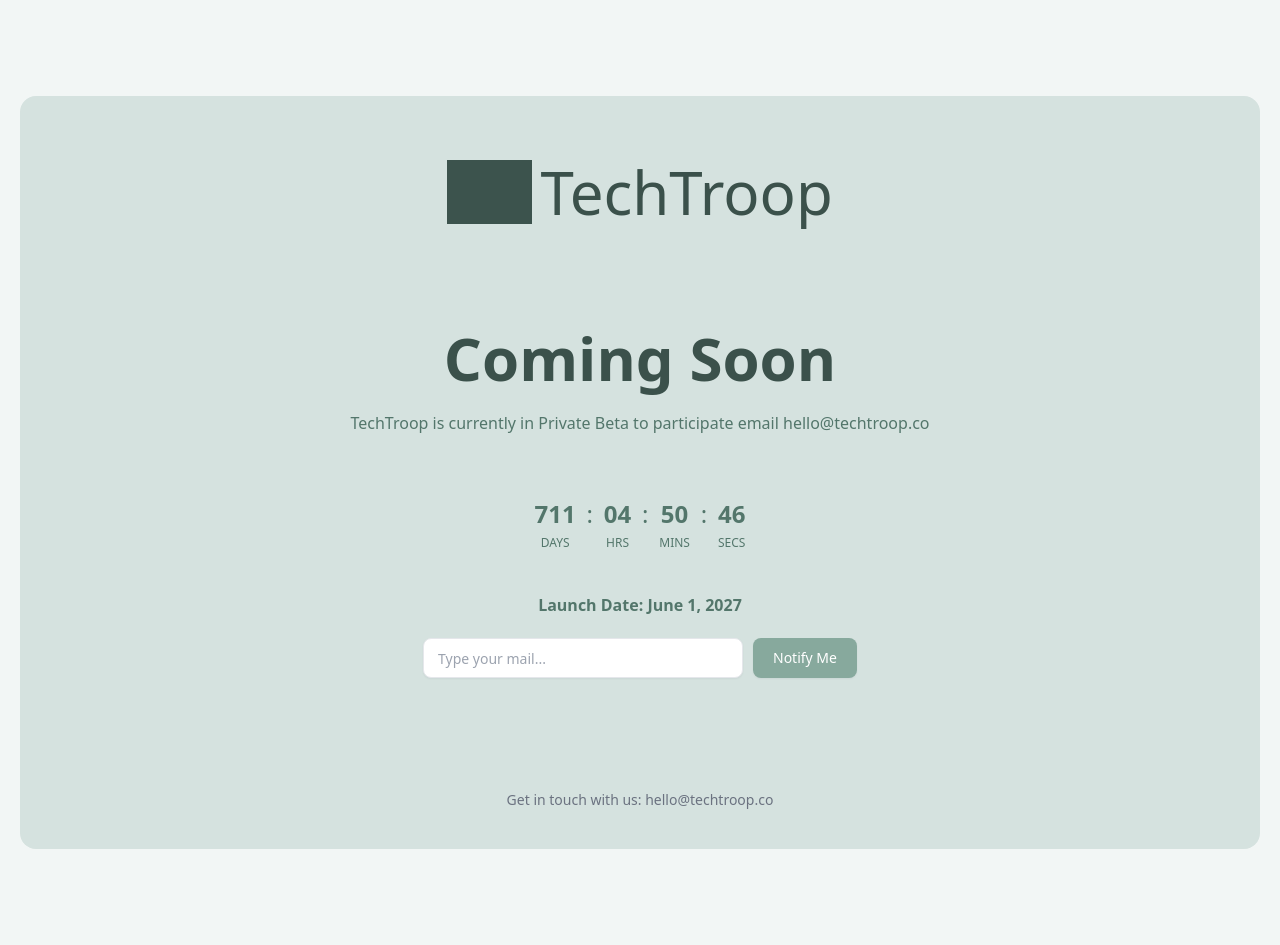
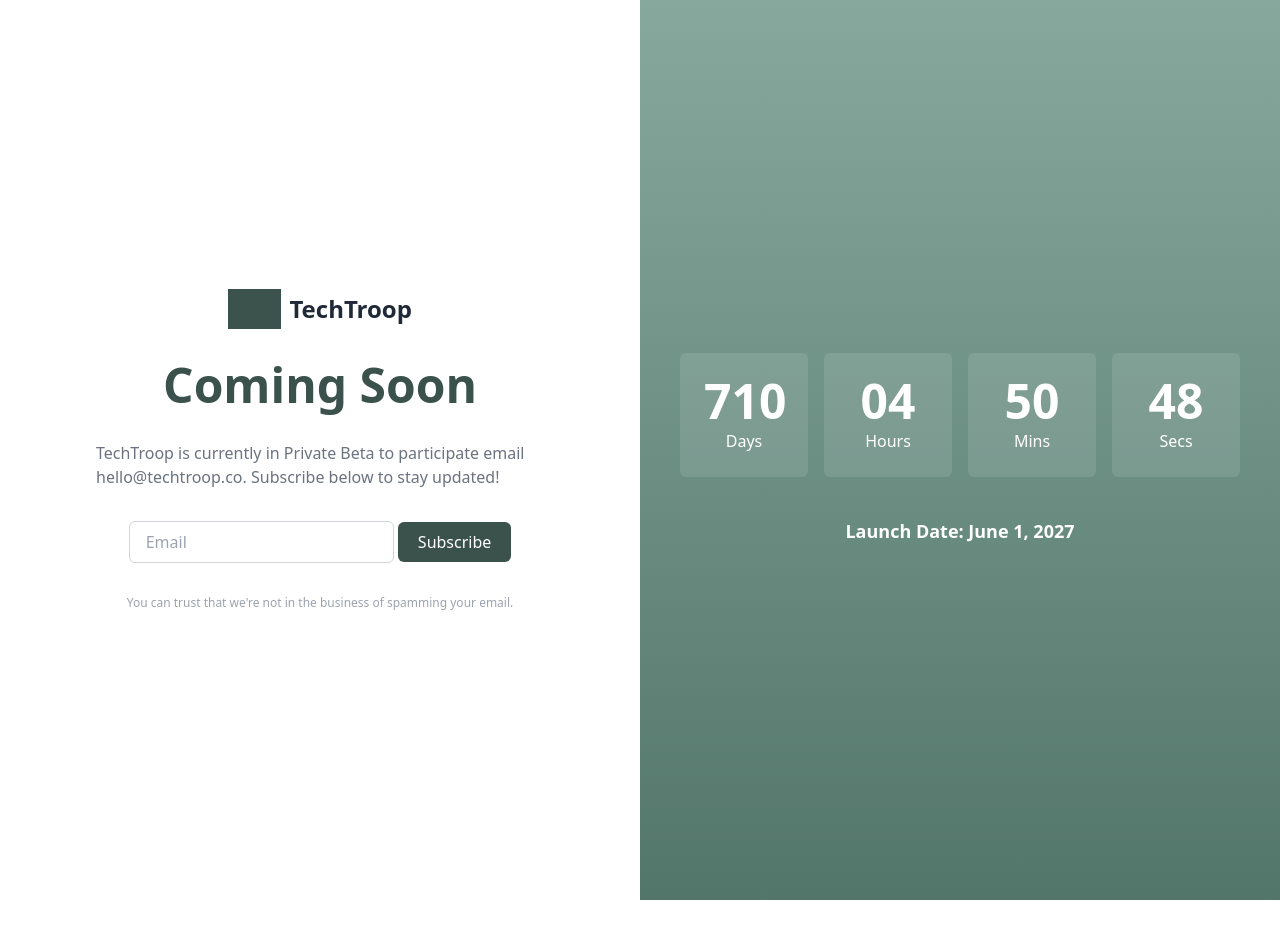
Before and after one commit to techtroop-co/techtroop-co.github.io, a Jekyll site: the page built from index.markdown, in a window 1280 px wide. Built offline with Jekyll 4.4.1, drawn with Linux system fonts in a browser that asks for light colours; nearby versions of some CDN libraries; after the commit the page ends 900 px from its top, so only the background shows below that; grey boxes are pictures that could not be loaded.

Commit message:
Fixed layout

```diff
--- a/_layouts/home.html
+++ b/_layouts/home.html
@@ -13,7 +13,6 @@
 <link rel="manifest" href="https://app.techtroop.co/site.webmanifest">
 
 <title>TechTroop</title>
-
 <script src="https://cdn.tailwindcss.com"></script>
   <script>
     tailwind.config = {
@@ -48,133 +60,123 @@ font-family: DM Sans, sans-serif;
 .logo {
 filter: brightness(0) saturate(100%) invert(28%) sepia(31%) saturate(287%) hue-rotate(113deg) brightness(96%) contrast(92%);
 }
+hr {
+  display: block;
+  height: 1px;
+  border: 0;
+  border-top: 1px solid #3b514b;
+  margin: 1em 0;
+  padding: 0;
+}
 </style>
 
-<body class="bg-techtroop50">
+  <body class="bg-white font-sans">
+    <div class="min-h-screen flex flex-col md:flex-row ml-subscribe-form-27469981">
+      <!-- Left: Text and Subscription -->
+      <div class="md:w-1/2 flex flex-col justify-center items-center p-6 md:p-20 text-center md:text-left space-y-8">
+        <div class="flex items-center justify-center md:justify-start gap-2">
+          <img src="https://app.techtroop.co/assets/logo-0e9d903b.svg" alt="TechTroop Logo" class="h-10 logo" />
+          <span class="text-2xl font-semibold text-gray-800">TechTroop</span>
+        </div>
+        <h1 class="text-4xl md:text-5xl font-bold text-techtroop800">Coming Soon</h1>
+        <p class="text-gray-500 max-w-md">TechTroop is currently in Private Beta to participate email hello@techtroop.co. Subscribe below to stay updated!</p>
 
-<section class="py-24 relative">
-        <div class="w-full max-w-7xl px-4 md:px-5 lg:px-5 mx-auto">
-            <div class="w-full md:px-16 px-10 md:pt-16 pt-10 pb-10 bg-techtroop200 rounded-2xl flex-col justify-end items-center lg:gap-28 md:gap-16 gap-10 inline-flex">
-                <div class="flex-col justify-end items-center lg:gap-16 gap-10 flex">
-                    <div class="flex flex-row items-center justify-center gap-2 mb-10"><img src="https://app.techtroop.co/assets/logo-0e9d903b.svg" class="h-16 logo"><span class="text-6xl font-medium text-brand-950 text-techtroop800">TechTroop</span></div>
+        <div id="mlb2-27469981" class="ml-form-embedContainer ml-subscribe-form ml-subscribe-form-27469981">
 
-                    <div class="flex-col justify-center items-center gap-10 flex">
-                        <div class="flex-col justify-start items-center gap-2.5 flex">
-                            <h2 class="text-center text-techtroop800 md:text-6xl text-5xl font-bold font-manrope leading-normal mb-3">Coming Soon</h2>
-                            <p class="text-center text-techtroop600 text-base font-normal leading-relaxed mb-5">TechTroop is currently in Private Beta to participate email hello@techtroop.co</p>
-                        </div>
-                        <div class="flex items-start justify-center w-full gap-2 count-down-main">
-                            <div class="timer flex flex-col gap-0.5">
-                                <div class="">
-                                    <h3 class="countdown-element days text-center text-techtroop600 text-2xl font-bold font-manrope leading-9"></h3>
-                                </div>
-                                <p class="text-center text-techtroop600 text-xs font-normal leading-normal w-full">DAYS</p>
-                            </div>
-                            <h3 class="w-3 text-center text-techtroop600 text-2xl font-medium font-manrope leading-9">:</h3>
-                            <div class="timer flex flex-col gap-0.5">
-                                <div class="">
-                                    <h3 class="countdown-element hours text-center text-techtroop600 text-2xl font-bold font-manrope leading-9"></h3>
-                                </div>
-                                <p class="text-center text-techtroop600 text-xs font-normal leading-normal w-full">HRS</p>
-                            </div>
-                            <h3 class="w-3 text-center text-techtroop600 text-2xl font-medium font-manrope leading-9">:</h3>
-                            <div class="timer flex flex-col gap-0.5">
-                                <div class="">
-                                    <h3 class="countdown-element minutes text-center text-techtroop600 text-2xl font-bold font-manrope leading-9"></h3>
-                                </div>
-                                <p class="text-center text-techtroop600 text-xs font-normal leading-normal w-full">MINS</p>
-                            </div>
-                            <h3 class="w-3 text-center text-techtroop600 text-2xl font-medium font-manrope leading-9">:</h3>
-                            <div class="timer flex flex-col gap-0.5">
-                                <div class="">
-                                    <h3 class="countdown-element seconds text-center text-techtroop600 text-2xl font-bold font-manrope leading-9"></h3>
-                                </div>
-                                <p class="text-center text-techtroop600 text-xs font-normal leading-normal w-full">SECS</p>
-                            </div>
-                        </div>
-                        <div class="w-full flex-col justify-center items-center gap-5 flex">
-                            <h6 class="text-center text-techtroop600 text-base font-semibold leading-relaxed">Launch Date: June 1, 2027</h6>
-                            <div class="justify-center items-center gap-2.5 flex sm:flex-row flex-col">
-                                <input type="text" class="w-80 focus:outline-none px-3.5 py-2 shadow-[0px_1px_2px_0px_rgba(16,_24,_40,_0.05)] text-gray-900 placeholder-gray-400 text-sm font-normal leading-relaxed h-10 bg-white rounded-lg border border-gray-200 justify-start items-center gap-1.5 inline-flex" placeholder="Type your mail...">
-                                <button class="sm:w-fit w-full px-3.5 py-2 bg-techtroop400 hover:bg-techtroop600 transition-all duration-700 ease-in-out rounded-lg shadow-[0px_1px_2px_0px_rgba(16,_24,_40,_0.05)] justify-center items-center flex">
-                                    <span class="px-1.5 text-white text-sm font-medium leading-6 whitespace-nowrap">Notify Me</span>
-                                </button>
-                            </div>
-                        </div>
-                    </div>
-                </div>
-                <p class="text-center text-gray-500 text-sm font-normal leading-snug">Get in touch with us: <a href="" class="hover:text-gray-100 transition-all duration-700 ease-in-out"> hello@techtroop.co</a></p>
+        <div class="flex flex-col sm:flex-row items-center gap-3 w-full max-w-md md:w-auto row-form">
+
+
+        <form action="https://assets.mailerlite.com/jsonp/1303120/forms/157752242034706235/subscribe" data-code="" method="post" target="_blank" class="ml-block-form" name="mc-embedded-subscribe-form">
+          <input aria-label="email" aria-required="true" type="email" data-inputmask="" name="fields[email]" placeholder="Email" autocomplete="email"
+            class="md:w-auto w-full sm:w-72 px-4 py-2 border border-gray-300 rounded-md focus:outline-none focus:ring-2 focus:ring-techtroop500" />
+          <button type="submit"
+            class="md:w-auto w-full sm:w-auto px-5 py-2 bg-techtroop800 text-white font-medium rounded-md hover:bg-techtroop600 transition">Subscribe</button>
+            <input type="hidden" name="anticsrf" value="true">
+        </form>
+
+        </div>
+
+        <div class="ml-form-successBody row-success" style="display: none">
+
+            <div class="ml-form-successContent">
+
+                <h4>Thank you!</h4>
+
+                  <p>You have successfully joined our subscriber list.</p>
+
+
             </div>
+
+          </div>
+     </div>
+        <p class="text-xs text-gray-400">You can trust that we're not in the business of spamming your email.</p>
+      </div>
+
+      <!-- Right: Countdown Timer -->
+      <div class="md:w-1/2 md:min-h-screen h-96 bg-gradient-to-b from-techtroop400 to-techtroop600 text-white flex flex-col-auto justify-center items-center lg:p-10 p-2 space-y-8">
+
+        <div class="gap-10 w-full flex flex-col justify-center items-center">
+
+        <div class="grid grid-cols-4 gap-4 text-center py-0 md:w-full">
+          <div class="bg-white bg-opacity-10 p-4 md:p-6 rounded-md">
+            <div id="days" class="text-3xl md:text-2xl xl:text-5xl font-bold">00</div>
+            <div class="text-sm md:text-base mt-1">Days</div>
+          </div>
+          <div class="bg-white bg-opacity-10 p-4 md:p-6 rounded-md">
+            <div id="hours" class="text-3xl md:text-2xl xl:text-5xl font-bold">00</div>
+            <div class="text-sm md:text-base mt-1">Hours</div>
+          </div>
+          <div class="bg-white bg-opacity-10 p-4 md:p-6 rounded-md">
+            <div id="minutes" class="text-3xl md:text-2xl xl:text-5xl font-bold">00</div>
+            <div class="text-sm md:text-base mt-1">Mins</div>
+          </div>
+          <div class="bg-white bg-opacity-10 p-4 md:p-6 rounded-md">
+            <div id="seconds" class="text-3xl md:text-2xl xl:text-5xl font-bold">00</div>
+            <div class="text-sm md:text-base mt-1">Secs</div>
+          </div>
         </div>
-    </section>
-<!--Javascript-->
-<script>
-    // count-down timer
-    let dest = new Date("jun 1, 2027 23:59:59").getTime();
-    let x = setInterval(function () {
-      let now = new Date().getTime();
-      let diff = dest - now;
-      // Check if the countdown has reached zero or negative
-      if (diff <= 0) {
-        // Set the destination date to the same day next month
-        let nextMonthDate = new Date();
-        nextMonthDate.setMonth(nextMonthDate.getMonth() + 1);
+        <div>
+		<p class="text-center text-base font-semibold leading-relaxed text-lg">Launch Date: June 1, 2027</p>
+		</div>
 
-        // If the current month is December, set the destination date to the same day next year
-        if (nextMonthDate.getMonth() === 0) {
-          nextMonthDate.setFullYear(nextMonthDate.getFullYear() + 1);
-        }
+</div>
 
-        dest = nextMonthDate.getTime();
-        return; // Exit the function
-      }
 
-      let days = Math.floor(diff / (1000 * 60 * 60 * 24));
-      let hours = Math.floor((diff % (1000 * 60 * 60 * 24)) / (1000 * 60 * 60));
-      let minutes = Math.floor((diff % (1000 * 60 * 60)) / (1000 * 60));
-      let seconds = Math.floor((diff % (1000 * 60)) / 1000);
+      </div>
+    </div>
 
-      if (days < 10) {
-        days = `0${days}`;
-      }
+    <!-- Countdown Script -->
+    <script>
+      const end = new Date("Jun 1, 2027 00:00:00").getTime();
+      setInterval(() => {
+        const now = new Date().getTime();
+        let distance = end - now;
+        if (distance < 0) distance = 0;
 
-      if (hours < 10) {
-        hours = `0${hours}`;
-      }
-      if (minutes < 10) {
-        minutes = `0${minutes}`;
-      }
-      if (seconds < 10) {
-        seconds = `0${seconds}`;
-      }
+        const d = Math.floor(distance / (1000 * 60 * 60 * 24));
+        const h = Math.floor((distance % (1000 * 60 * 60 * 24)) / (1000 * 60 * 60));
+        const m = Math.floor((distance % (1000 * 60 * 60)) / (1000 * 60));
+        const s = Math.floor((distance % (1000 * 60)) / 1000);
 
-      // Get elements by class name
-      let countdownElements = document.getElementsByClassName("countdown-element");
+        document.getElementById("days").innerText = String(d).padStart(2, '0');
+        document.getElementById("hours").innerText = String(h).padStart(2, '0');
+        document.getElementById("minutes").innerText = String(m).padStart(2, '0');
+        document.getElementById("seconds").innerText = String(s).padStart(2, '0');
+      }, 1000);
+    </script>
 
-      // Loop through the elements and update their content
-      for (let i = 0; i < countdownElements.length; i++) {
-        let className = countdownElements[i].classList[1]; // Get the second class name
-        switch (className) {
-          case "days":
-            countdownElements[i].innerHTML = days;
-            break;
-          case "hours":
-            countdownElements[i].innerHTML = hours;
-            break;
-          case "minutes":
-            countdownElements[i].innerHTML = minutes;
-            break;
-          case "seconds":
-            countdownElements[i].innerHTML = seconds;
-            break;
-          default:
-            break;
-        }
-      }
-    }, 10);
-  </script>
+    <script>
+    function ml_webform_success_27469981() {
+      var $ = ml_jQuery || jQuery;
+      $('.ml-subscribe-form-27469981 .row-success').show();
+      $('.ml-subscribe-form-27469981 .row-form').hide();
+    }
+      </script>
+
+
 
 
 
   </body>
+
 </html>
```
Also changed, not shown: other parts of _layouts/home.html (+13 -0 lines), _layouts/default.html (+115 -113 lines), package.json (added, +7 -0 lines), 1 other file.
